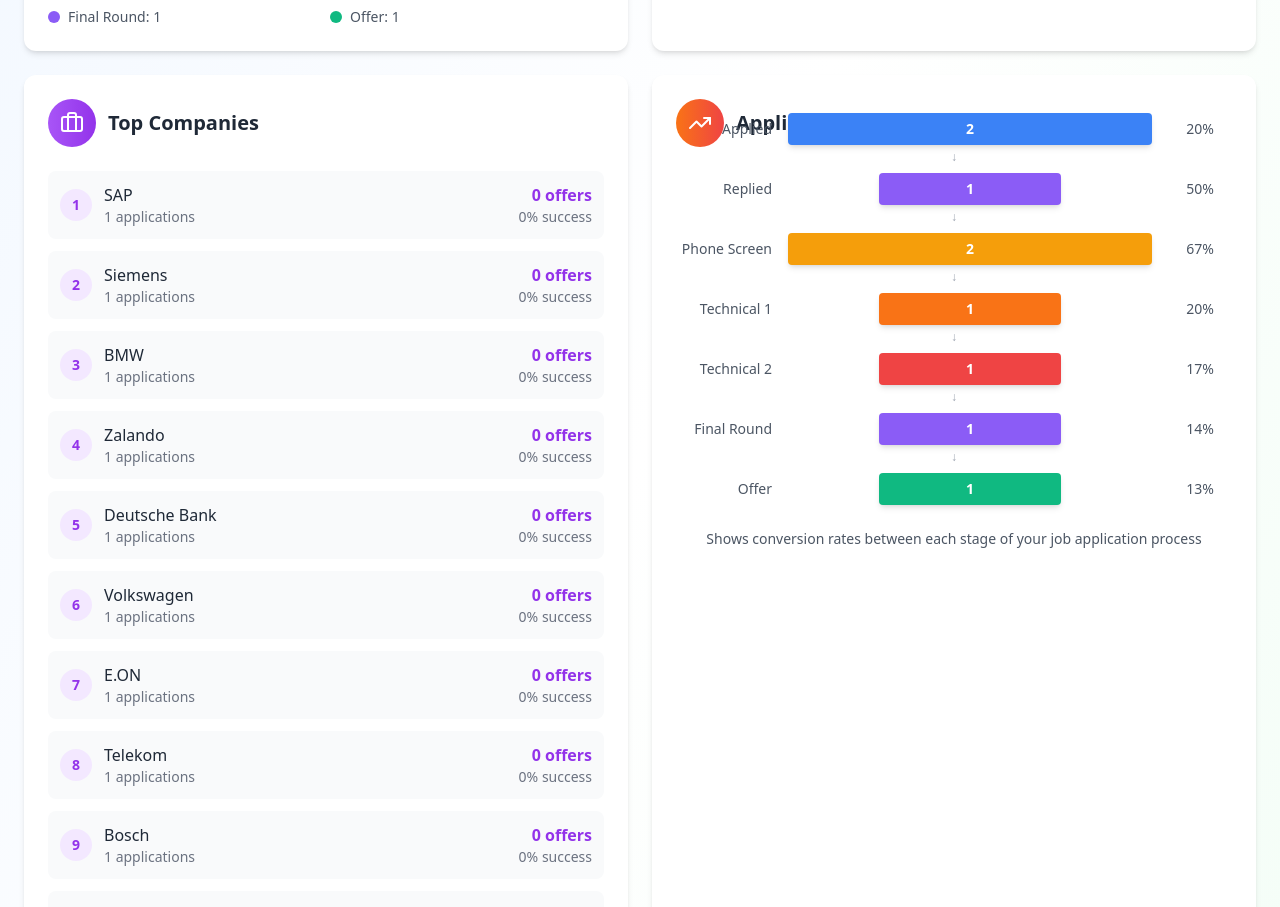
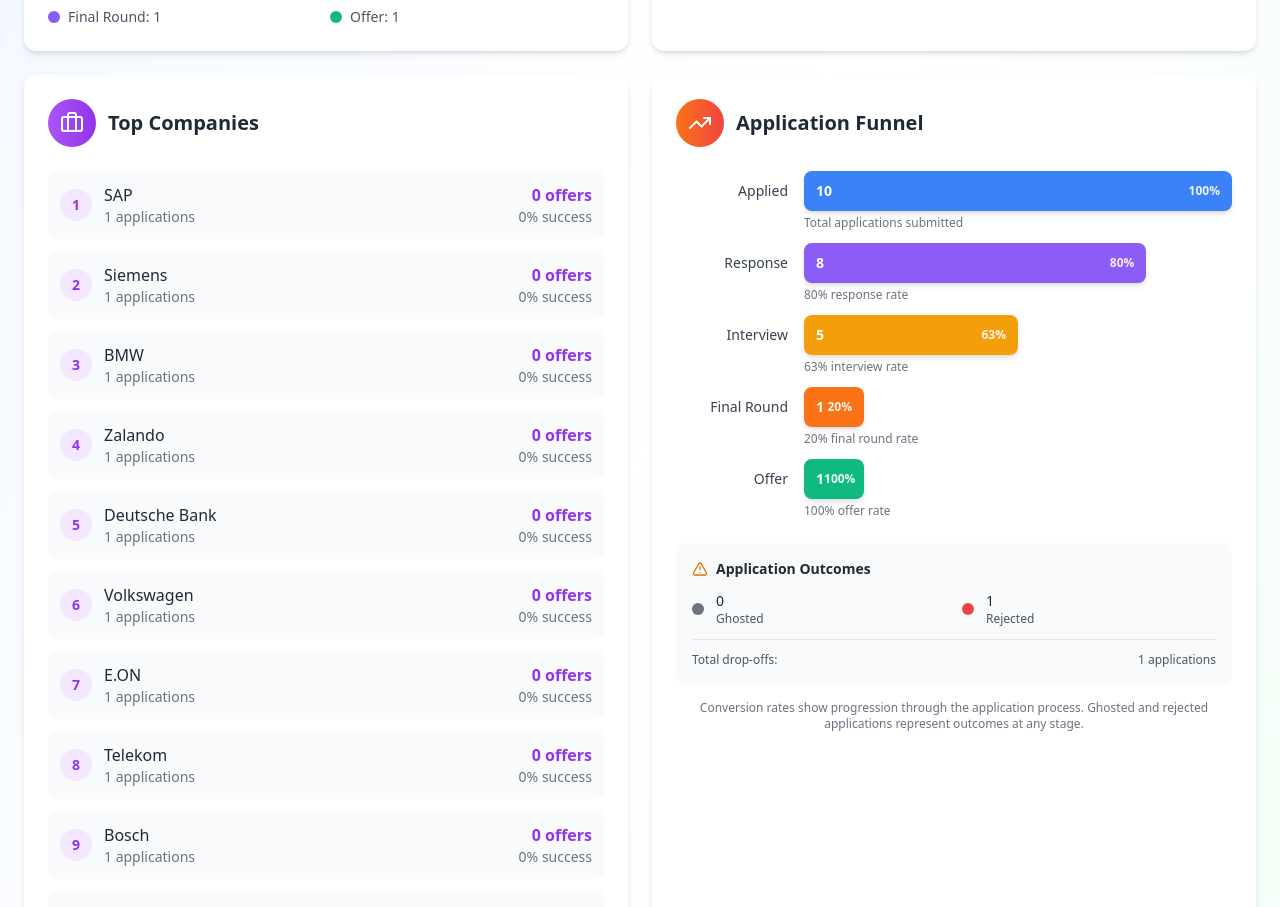
Before and after one commit to anishsheela/applyquest, a React (Create React App) app in the folder frontend/: page /analytics in a window 1280 px wide. Shown: the part 849-1756 px from the top of the page. Built offline with nearby package versions, Linux system fonts and the light colour scheme; the HTML template or start-up script is replaced by a standard one.

Commit message:
Fixed funnel chart

```diff
--- a/frontend/src/components/analytics/ApplicationFunnelChart.tsx
+++ b/frontend/src/components/analytics/ApplicationFunnelChart.tsx
@@ -1,6 +1,6 @@
 import React, { useMemo } from 'react';
-import { TrendingUp } from 'lucide-react';
-import { JobApplication } from '../../types';
+import { TrendingUp, AlertTriangle, XCircle } from 'lucide-react';
+import { JobApplication, ApplicationStatus } from '../../types';
 
 interface ApplicationFunnelChartProps {
   applications: JobApplication[];
@@ -8,47 +8,86 @@
 
 const ApplicationFunnelChart: React.FC<ApplicationFunnelChartProps> = ({ applications }) => {
   const funnelData = useMemo(() => {
-    const stages = [
-      { name: 'Applied', status: 'Applied', color: '#3B82F6' },
-      { name: 'Replied', statuses: ['Replied'], color: '#8B5CF6' },
-      { name: 'Phone Screen', status: 'Phone Screen', color: '#F59E0B' },
-      { name: 'Technical 1', status: 'Technical Round 1', color: '#F97316' },
-      { name: 'Technical 2', status: 'Technical Round 2', color: '#EF4444' },
-      { name: 'Final Round', status: 'Final Round', color: '#8B5CF6' },
-      { name: 'Offer', status: 'Offer', color: '#10B981' }
-    ];
+    // Calculate comprehensive funnel data including drop-offs
+    const totalApplied = applications.length;
 
-    const stageCounts = stages.map((stage, index) => {
-      let count = 0;
-      if (stage.status) {
-        count = applications.filter(app => app.status === stage.status).length;
-      } else if (stage.statuses) {
-        count = applications.filter(app => stage.statuses!.includes(app.status)).length;
-      }
+    // Applications that received any response
+    const responded = applications.filter(app =>
+      !['Applied', 'Ghosted'].includes(app.status)
+    ).length;
 
-      const previousCount = index > 0 ? stages.slice(0, index).reduce((sum, s) => {
-        if (s.status) return sum + applications.filter(app => app.status === s.status).length;
-        if (s.statuses) return sum + applications.filter(app => s.statuses!.includes(app.status)).length;
-        return sum;
-      }, 0) : applications.length;
+    // Applications that reached interview stages
+    const interviewed = applications.filter(app =>
+      ['Phone Screen', 'Technical Round 1', 'Technical Round 2', 'Final Round'].includes(app.status)
+    ).length;
 
-      const conversionRate = previousCount > 0 ? Math.round((count / previousCount) * 100) : 0;
+    // Applications that reached final rounds
+    const finalRound = applications.filter(app =>
+      app.status === 'Final Round'
+    ).length;
+
+    // Applications that received offers
+    const offers = applications.filter(app =>
+      app.status === 'Offer'
+    ).length;
+
+    // Calculate drop-offs at each stage
+    const ghosted = applications.filter(app => app.status === 'Ghosted').length;
+    const rejected = applications.filter(app => app.status === 'Rejected').length;
+
+    // Calculate rates
+    const responseRate = totalApplied > 0 ? Math.round((responded / totalApplied) * 100) : 0;
+    const interviewRate = responded > 0 ? Math.round((interviewed / responded) * 100) : 0;
+    const finalRoundRate = interviewed > 0 ? Math.round((finalRound / interviewed) * 100) : 0;
+    const offerRate = finalRound > 0 ? Math.round((offers / finalRound) * 100) : 0;
 
     return {
-        stage: stage.name,
-        count,
-        conversionRate,
-        width: Math.max(20, (count / Math.max(...stages.map(s => {
-          if (s.status) return applications.filter(app => app.status === s.status).length;
-          if (s.statuses) return applications.filter(app => s.statuses!.includes(app.status)).length;
-          return 0;
-        }))) * 100),
-        color: stage.color
+      stages: [
+        {
+          name: 'Applied',
+          count: totalApplied,
+          conversionRate: 100,
+          color: '#3B82F6',
+          description: 'Total applications submitted'
+        },
+        {
+          name: 'Response',
+          count: responded,
+          conversionRate: responseRate,
+          color: '#8B5CF6',
+          description: `${responseRate}% response rate`
+        },
+        {
+          name: 'Interview',
+          count: interviewed,
+          conversionRate: interviewRate,
+          color: '#F59E0B',
+          description: `${interviewRate}% interview rate`
+        },
+        {
+          name: 'Final Round',
+          count: finalRound,
+          conversionRate: finalRoundRate,
+          color: '#F97316',
+          description: `${finalRoundRate}% final round rate`
+        },
+        {
+          name: 'Offer',
+          count: offers,
+          conversionRate: offerRate,
+          color: '#10B981',
+          description: `${offerRate}% offer rate`
+        }
+      ],
+      dropOffs: {
+        ghosted,
+        rejected,
+        totalDropOffs: ghosted + rejected
+      }
     };
-    });
+  }, [applications]);
 
-    return stageCounts;
-  }, [applications]);
+  const maxCount = Math.max(...funnelData.stages.map(s => s.count));
 
   return (
     <div className="bg-white rounded-xl p-6 shadow-md">
@@ -59,49 +98,74 @@
         <h2 className="text-xl font-bold text-gray-800">Application Funnel</h2>
       </div>
 
-      <div className="h-80">
-        <div className="h-full flex flex-col justify-center">
-          <div className="space-y-2">
-            {funnelData.map((item, index) => (
-              <div key={item.stage} className="relative">
-                {/* Funnel step */}
+      {/* Main Funnel */}
+      <div className="mb-6">
+        <div className="space-y-3">
+          {funnelData.stages.map((stage, index) => (
+            <div key={stage.name} className="relative">
               <div className="flex items-center gap-4">
-                  <div className="w-24 text-sm font-medium text-gray-600 text-right">
-                    {item.stage}
+                <div className="w-28 text-sm font-medium text-gray-700 text-right flex-shrink-0">
+                  {stage.name}
                 </div>
-                  <div className="flex-1 relative">
+                <div className="flex-1 relative min-h-[40px] flex items-center">
                   <div
-                      className="h-8 rounded transition-all duration-300 flex items-center justify-center text-white font-bold text-sm shadow-md"
+                    className="h-10 rounded-lg transition-all duration-300 flex items-center justify-between px-3 text-white font-bold text-sm shadow-md"
                     style={{
-                        width: `${item.width}%`,
-                        backgroundColor: item.color,
-                        marginLeft: `${(100 - item.width) / 2}%`
+                      width: `${maxCount > 0 ? (stage.count / maxCount) * 100 : 0}%`,
+                      backgroundColor: stage.color,
+                      minWidth: '60px'
                     }}
                   >
-                      {item.count}
+                    <span>{stage.count}</span>
+                    <span className="text-xs opacity-90">{stage.conversionRate}%</span>
                   </div>
                 </div>
-                  <div className="w-16 text-sm text-gray-600 text-center">
-                    {item.conversionRate}%
+              </div>
+              <div className="ml-32 mt-1">
+                <p className="text-xs text-gray-500">{stage.description}</p>
+              </div>
+            </div>
+          ))}
         </div>
       </div>
 
-                {/* Conversion arrow */}
-                {index < funnelData.length - 1 && (
-                  <div className="flex justify-center mt-1 mb-1">
-                    <div className="text-xs text-gray-400">↓</div>
-                  </div>
-                )}
-              </div>
-            ))}
+      {/* Drop-off Summary */}
+      <div className="bg-gray-50 rounded-lg p-4">
+        <div className="flex items-center gap-2 mb-3">
+          <AlertTriangle className="w-4 h-4 text-amber-600" />
+          <h3 className="text-sm font-semibold text-gray-800">Application Outcomes</h3>
         </div>
 
-          <div className="mt-6 text-center">
-            <p className="text-sm text-gray-600">
-              Shows conversion rates between each stage of your job application process
-            </p>
+        <div className="grid grid-cols-2 gap-4">
+          <div className="flex items-center gap-3">
+            <div className="w-3 h-3 rounded-full bg-gray-500"></div>
+            <div>
+              <div className="text-sm font-medium text-gray-800">{funnelData.dropOffs.ghosted}</div>
+              <div className="text-xs text-gray-600">Ghosted</div>
             </div>
           </div>
+          <div className="flex items-center gap-3">
+            <div className="w-3 h-3 rounded-full bg-red-500"></div>
+            <div>
+              <div className="text-sm font-medium text-gray-800">{funnelData.dropOffs.rejected}</div>
+              <div className="text-xs text-gray-600">Rejected</div>
+            </div>
+          </div>
+        </div>
+
+        <div className="mt-3 pt-3 border-t border-gray-200">
+          <div className="flex justify-between items-center text-xs text-gray-600">
+            <span>Total drop-offs:</span>
+            <span className="font-medium">{funnelData.dropOffs.totalDropOffs} applications</span>
+          </div>
+        </div>
+      </div>
+
+      <div className="mt-4 text-center">
+        <p className="text-xs text-gray-500">
+          Conversion rates show progression through the application process.
+          Ghosted and rejected applications represent outcomes at any stage.
+        </p>
       </div>
     </div>
   );
```
Lines whose indentation alone changed are shown as unchanged.
